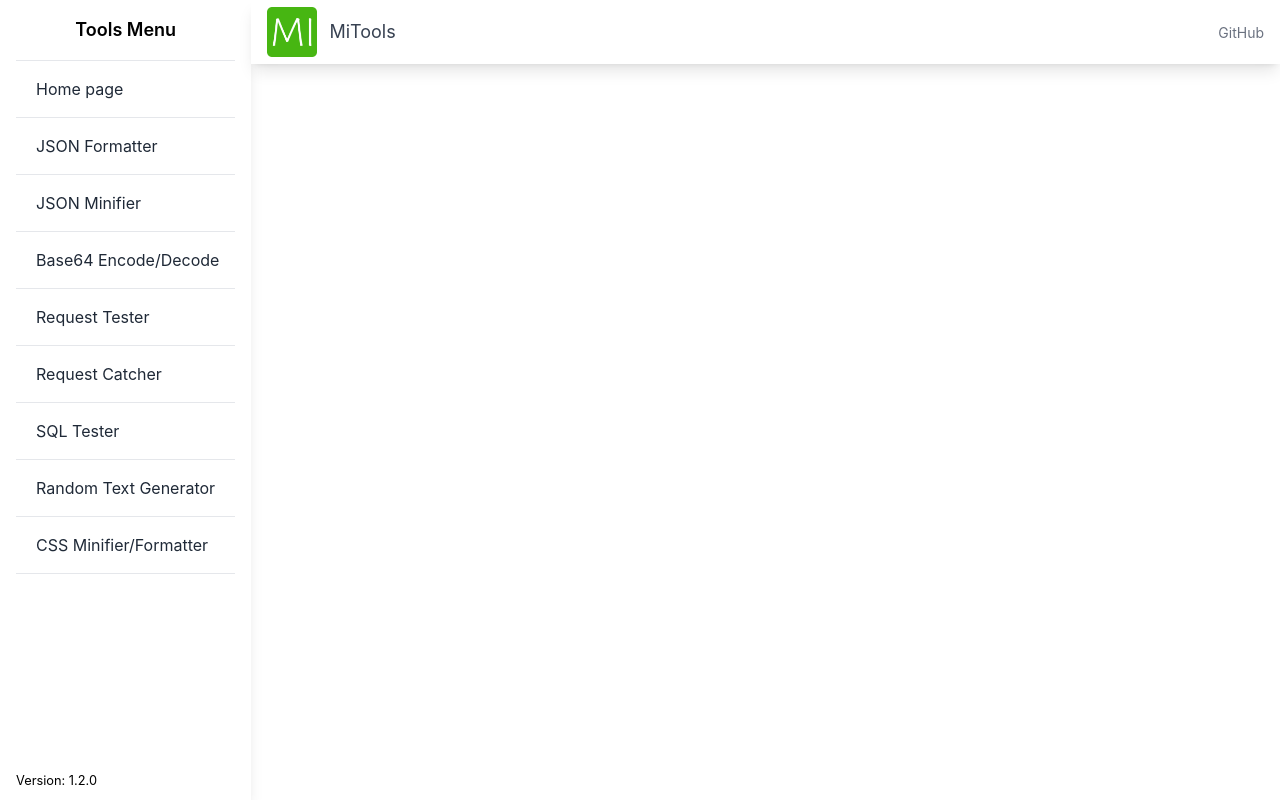
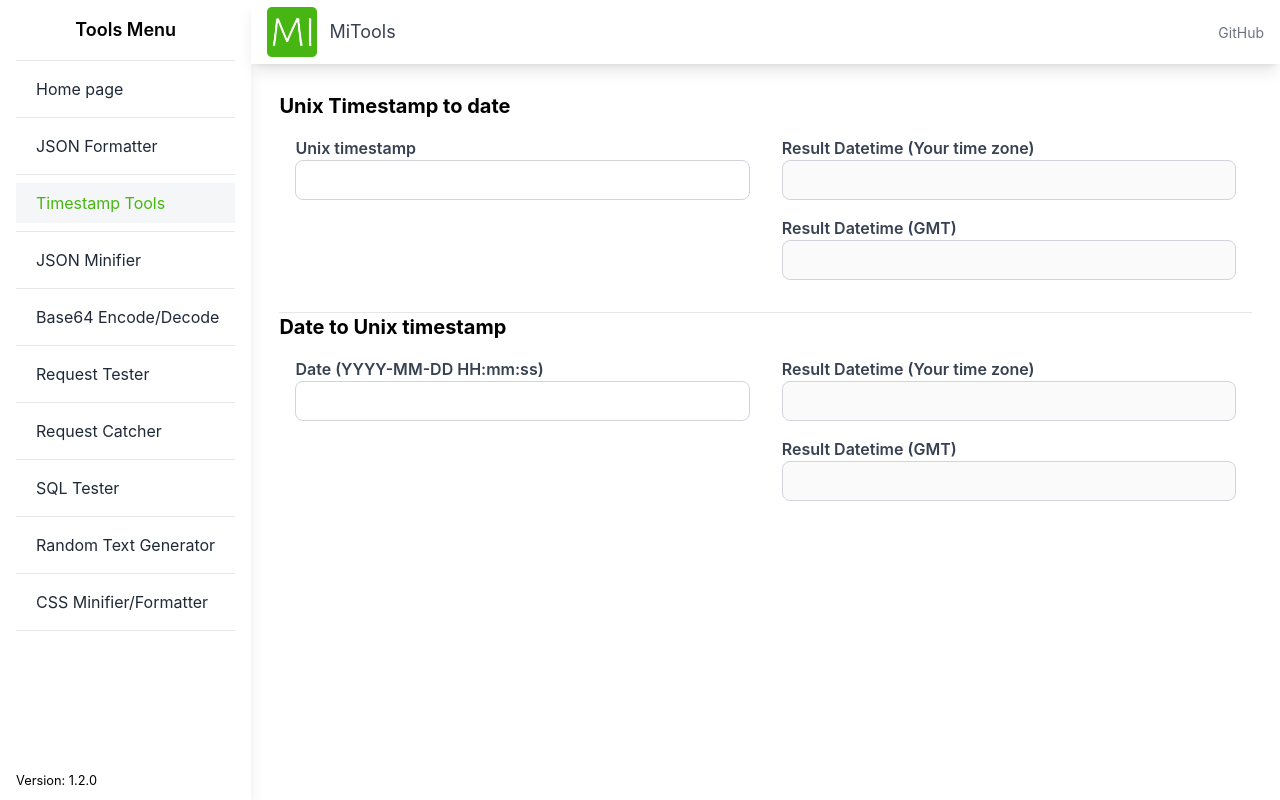
Before and after one commit to miominarik/mitools, a React (Create React App) app: page /time_tools in a window 1280 px wide. Built offline with nearby package versions, Linux system fonts and the light colour scheme.

Commit message:
Add new time tools

```diff
--- a/package.json
+++ b/package.json
@@ -12,6 +12,7 @@
     "dotenv": "^16.3.1",
     "js-base64": "^3.7.5",
     "js-sql-parser": "^1.4.1",
+    "moment-timezone": "^0.5.43",
     "pusher-js": "^8.3.0",
     "react": "^18.2.0",
     "react-dom": "^18.2.0",
--- /dev/null
+++ b/src/Pages/TimeTools/index.js
@@ -0,0 +1,130 @@
+import {useState} from "react";
+import moment from 'moment-timezone';
+
+function TimeTools() {
+
+    const [MyTimeZoneDate, setMyTimeZoneDate] = useState("");
+    const [GMTTimeZoneDate, setGMTTimeZoneDate] = useState("");
+
+    const [MyTimeZoneDateUnix, setMyTimeZoneDateUnix] = useState("");
+    const [GMTTimeZoneDateUnix, setGMTTimeZoneDateUnix] = useState("");
+
+    const ConvertUnixToDatetime = (event) => {
+        let response = '';
+        let response_my_timezone = '';
+        let response_gmt_timezone = '';
+        if (event.target.value !== undefined) {
+            response = moment.unix(event.target.value)
+            if (response.isValid()){
+                // Time in my timezone
+                response_my_timezone = response.format('YYYY-MM-DD HH:mm:ss [GMT]Z');
+                // time in GMT
+                response_gmt_timezone = response.tz('GMT').format('YYYY-MM-DD HH:mm:ss [GMT]Z');
+            }else{
+                response_my_timezone = "Invalid Date"
+                response_gmt_timezone = "Invalid Date"
+            }
+        }
+        setMyTimeZoneDate(response_my_timezone);
+        setGMTTimeZoneDate(response_gmt_timezone);
+    }
+
+    const ConvertDatetimeToUnix = (event) => {
+        let response_my_timezone = '';
+        let response_gmt_timezone = '';
+            if (event.target.value !== undefined) {
+                response_my_timezone = moment(event.target.value, 'YYYY-MM-DD HH:mm:ss').unix();
+                response_gmt_timezone = moment(event.target.value, 'YYYY-MM-DD HH:mm:ss').tz('GMT').unix();
+                if (isNaN(response_my_timezone) || response_gmt_timezone < 0 ) {
+                    response_my_timezone = "Invalid Date";
+                    response_gmt_timezone = "Invalid Date";
+                }
+            } else {
+                response_my_timezone = "Invalid Date";
+                response_gmt_timezone = "Invalid Date";
+            }
+
+        setMyTimeZoneDateUnix(response_my_timezone);
+        setGMTTimeZoneDateUnix(response_gmt_timezone);
+    }
+
+    return (
+        <div>
+            <strong className="text-xl">Unix Timestamp to date</strong>
+            <div className="grid grid-cols-1 xl:grid-cols-2 lg:grid-cols-2 md:grid-cols-1 sm:grid-cols-1">
+                <div className="col-span-1 p-4">
+                    <form>
+                        <div className="mb-4">
+                            <label className="block text-gray-700 font-semibold">Unix timestamp</label>
+                            <input
+                                type="number"
+                                className="w-full h-10 border border-gray-300 rounded-lg px-4 py-2 focus:outline-none focus:border-blue-500"
+                                onChange={ConvertUnixToDatetime}
+                            ></input>
+                        </div>
+                    </form>
+                </div>
+                <div className="col-span-1 p-4">
+                    <form>
+                        <div className="mb-4">
+                            <label className="block text-gray-700 font-semibold">Result Datetime (Your time zone)</label>
+                            <input
+                                type="text"
+                                className="w-full h-10 border border-gray-300 rounded-lg px-4 py-2 focus:outline-none focus:border-blue-500"
+                                disabled={true}
+                                value={MyTimeZoneDate || ''}
+                            ></input>
+                        </div><div className="mb-4">
+                            <label className="block text-gray-700 font-semibold">Result Datetime (GMT)</label>
+                            <input
+                                type="text"
+                                className="w-full h-10 border border-gray-300 rounded-lg px-4 py-2 focus:outline-none focus:border-blue-500"
+                                disabled={true}
+                                value={GMTTimeZoneDate || ''}
+                            ></input>
+                        </div>
+                    </form>
+                </div>
+            </div>
+            <hr/>
+            <strong className="text-xl">Date to Unix timestamp</strong>
+            <div className="grid grid-cols-1 xl:grid-cols-2 lg:grid-cols-2 md:grid-cols-1 sm:grid-cols-1">
+                <div className="col-span-1 p-4">
+                    <form>
+                        <div className="mb-4">
+                            <label className="block text-gray-700 font-semibold">Date (YYYY-MM-DD HH:mm:ss)</label>
+                            <input
+                                type="text"
+                                className="w-full h-10 border border-gray-300 rounded-lg px-4 py-2 focus:outline-none focus:border-blue-500"
+                                onChange={ConvertDatetimeToUnix}
+                            ></input>
+                        </div>
+                    </form>
+                </div>
+                <div className="col-span-1 p-4">
+                    <form>
+                        <div className="mb-4">
+                            <label className="block text-gray-700 font-semibold">Result Datetime (Your time zone)</label>
+                            <input
+                                type="text"
+                                className="w-full h-10 border border-gray-300 rounded-lg px-4 py-2 focus:outline-none focus:border-blue-500"
+                                disabled={true}
+                                value={MyTimeZoneDateUnix || ''}
+                            ></input>
+                        </div><div className="mb-4">
+                            <label className="block text-gray-700 font-semibold">Result Datetime (GMT)</label>
+                            <input
+                                type="text"
+                                className="w-full h-10 border border-gray-300 rounded-lg px-4 py-2 focus:outline-none focus:border-blue-500"
+                                disabled={true}
+                                value={GMTTimeZoneDateUnix || ''}
+                            ></input>
+                        </div>
+                    </form>
+                </div>
+            </div>
+        </div>
+    );
+}
+
+export default TimeTools;
--- a/src/Router.js
+++ b/src/Router.js
@@ -8,6 +8,7 @@ import SQLTester from "./Pages/SqlTester";
 import RandomTextGenerator from "./Pages/RandomTextGenerator";
 import RequestCatcher from "./Pages/RequestCatcher";
 import CssTools from "./Pages/CssTools";
+import TimeTools from "./Pages/TimeTools";
 
 function Router() {
     return (
@@ -22,6 +23,7 @@ function Router() {
                 <Route path="/sql_tester" element={<SQLTester />} />
                 <Route path="/random_text_generator" element={<RandomTextGenerator />} />
                 <Route path="/css_tools" element={<CssTools />} />
+                <Route path="/time_tools" element={<TimeTools />} />
             </Routes>
         </>
     )
--- a/src/layout/navbar.js
+++ b/src/layout/navbar.js
@@ -22,6 +22,14 @@ function Navbar({actual_version,router}) {
                                      className={({isActive}) => "block px-4 py-2 text-gray-800 hover:bg-gray-100 " + (isActive ? 'active' : '')}>
                                 <i className="fa-solid fa-square-check me-1"></i>
                                 JSON Formatter
+                            </NavLink>
+                        </li>
+                        <hr className="h-px my-2 bg-gray-200 border-0 dark:bg-gray-700"/>
+                        <li>
+                            <NavLink to="/time_tools"
+                                     className={({isActive}) => "block px-4 py-2 text-gray-800 hover:bg-gray-100 " + (isActive ? 'active' : '')}>
+                                <i className="fa-solid fa-clock me-1"></i>
+                                Timestamp Tools
                             </NavLink>
                         </li>
                         <hr className="h-px my-2 bg-gray-200 border-0 dark:bg-gray-700"/>
```
Also changed, not shown: 1 other file (tests, documents, lock files or other folders).
